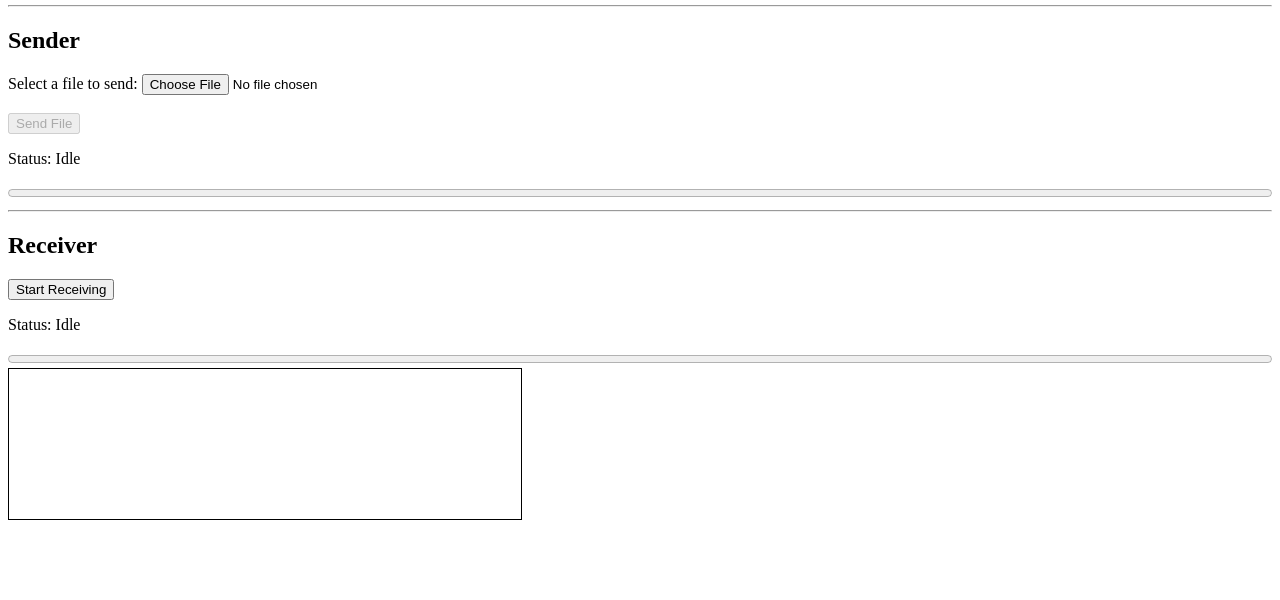
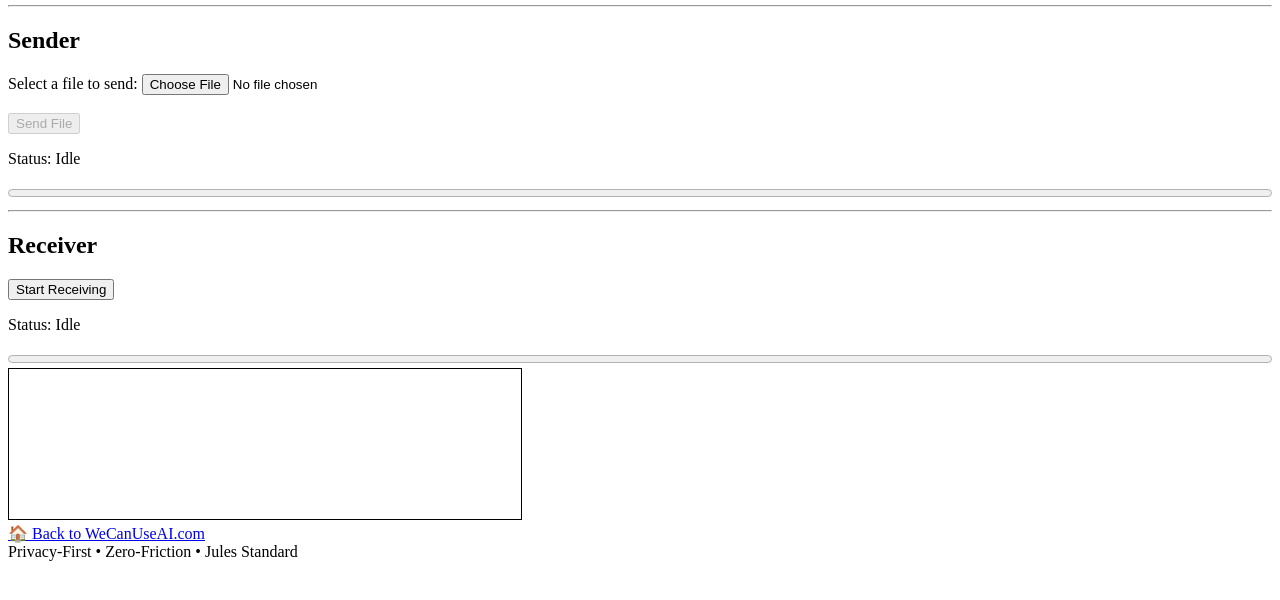
Before and after one commit to melbinjp/audio_data_transfer, a website built with Vite: page index.html in a window 1280 px wide. Shown: the part 104-704 px from the top of the page. Built offline with nearby package versions, Linux system fonts and the light colour scheme; files whose address does not match are found by name.

Commit message:
chore: institutionalize UI with Jules Standard footer

```diff
--- a/index.html
+++ b/index.html
@@ -50,5 +50,17 @@
       </div>
     </div>
     <script type="module" src="/src/main.ts"></script>
-  </body>
+
+  <!-- Institutional Footer -->
+  <footer class="hub-footer">
+    <div class="footer-content">
+      <a href="https://wecanuseai.com" class="back-link">
+        <span class="icon">🏠</span> Back to WeCanUseAI.com
+      </a>
+      <div class="footer-info">
+        <span>Privacy-First</span> • <span>Zero-Friction</span> • <span>Jules Standard</span>
+      </div>
+    </div>
+  </footer>
+</body>
 </html>
```
